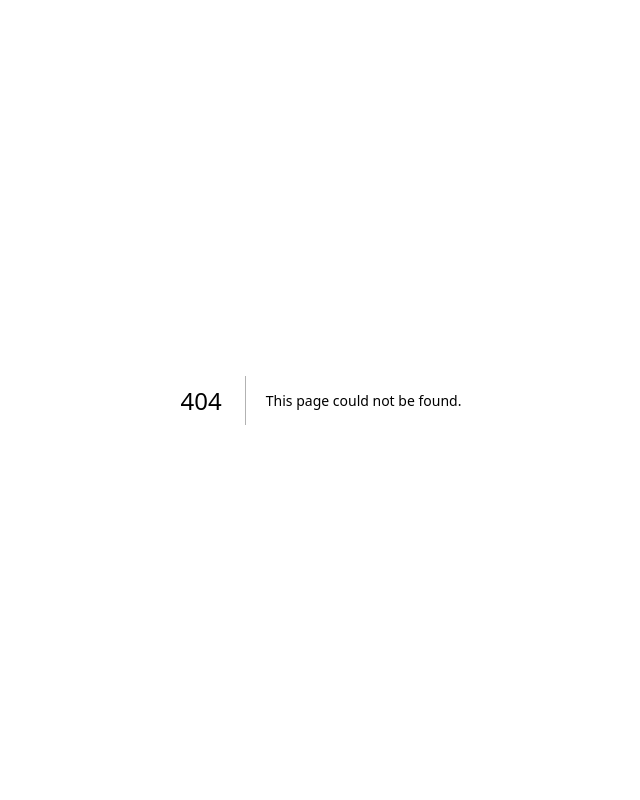
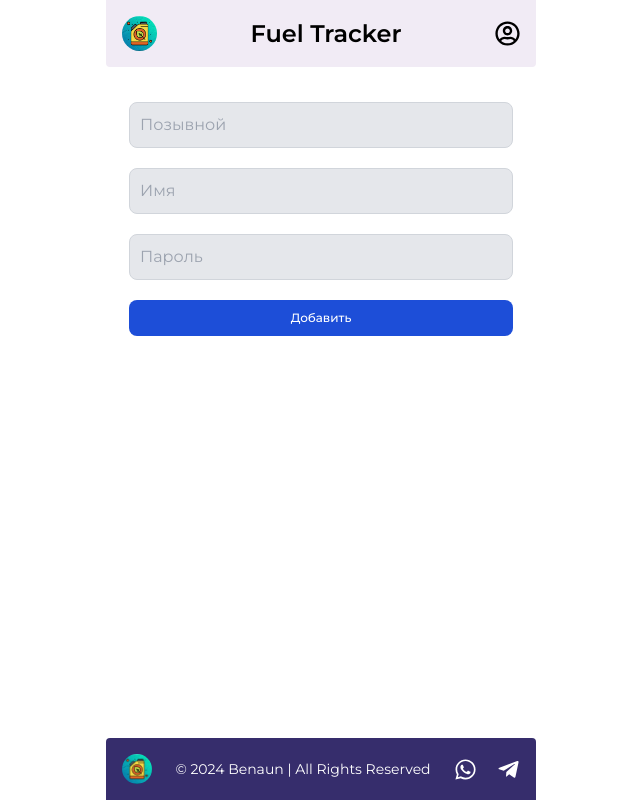
Before and after one commit to Benaun/Fuel_Tracker-fullstack-, a Next.js app in the folder client/: page /users/register in a window 1280 px wide. Before the commit this address had no page. Shown: the whole page, without its empty margins (319-959 px from the left). Built offline with nearby package versions, Linux system fonts and the light colour scheme; no server answers.

Commit message:
feat: add reg new user and users table

```diff
--- a/client/src/app/users/UsersTable.jsx
+++ b/client/src/app/users/UsersTable.jsx
@@ -9,18 +9,22 @@ import {
     TableHeader,
     TableRow,
 } from "@/components/ui/table"
-import { Heading } from "@/components/Heading";
+import { Skeleton } from "@/components/ui/skeleton"
 import { useGetAllUsers } from "@/hooks/useGetAllUsers";
+import Link from "next/link";
 
 export default function UsersTable() {
     const { data, isLoading } = useGetAllUsers();
 
     return (
         <div className="flex flex-wrap mx-auto w-full my-24 max-w-[430px] gap-4 justify-center">
-            {isLoading
-                ? <Heading title={'Данные загружаются...'} />
-                : <Table>
-                    <TableCaption>Таблица пользователей</TableCaption>
+            <Table>
+                <TableCaption>
+                    Таблица пользователей
+                    <Link href={"/users/register"}>
+                        <button>+</button>
+                    </Link>
+                </TableCaption>
                 <TableHeader>
                     <TableRow>
                         <TableHead>Поз</TableHead>
@@ -31,8 +35,19 @@ export default function UsersTable() {
                     </TableRow>
                 </TableHeader>
                 <TableBody>
-                        {data?.map((item) => (
-                            <TableRow key={item.userId}>
+                    {isLoading
+                        ? <TableRow>
+                            <TableCell><Skeleton className="h-4 w-[32px]" /></TableCell>
+                            <TableCell><Skeleton className="h-4 w-[57px]" /></TableCell>
+                            <TableCell><Skeleton className="h-4 w-[57px]" /></TableCell>
+                            <TableCell><Skeleton className="h-4 w-[60px]" /></TableCell>
+                            <TableCell><Skeleton className="h-4 w-[60px]" /></TableCell>
+                        </TableRow>
+                        : data.map((item) => (
+                            <TableRow
+                                key={item.userId}
+                                className="text-center"
+                            >
                                 <TableCell>{item.number}</TableCell>
                                 <TableCell>{item.name}</TableCell>
                                 <TableCell>{item.role}</TableCell>
@@ -42,11 +57,10 @@ export default function UsersTable() {
                                     <span>Del</span>
                                 </TableCell>
                             </TableRow>
-                        ))}
+                        ))
+                    }
                 </TableBody>
             </Table>
-            }
-
         </div>
     )
 }
--- /dev/null
+++ b/client/src/app/users/register/AddUserForm.jsx
@@ -0,0 +1,85 @@
+'use client'
+
+import { Button } from "@/components/Button"
+import { Heading } from "@/components/Heading"
+import { authService } from "@/services/auth.service"
+import { useMutation } from "@tanstack/react-query"
+import { useRouter } from "next/navigation"
+import { useForm } from "react-hook-form"
+import toast from "react-hot-toast"
+
+export default function AddUserForm() {
+    const { register, handleSubmit, reset } = useForm({
+        mode: 'onChange'
+    })
+    const router = useRouter()
+    const { mutate } = useMutation({
+        mutationKey: ['users'],
+        mutationFn: (data) => authService.register('register', data),
+        onSuccess() {
+            toast.success('Пользователь добавлен!')
+            reset()
+            router.push('/users')
+        },
+        onError() {
+            toast.error('Такой уже есть!')
+        }
+    })
+
+    const onSubmit = (data) => { mutate(data) }
+
+    return (
+        <div className="flex min-h-screen">
+            <form
+                className="max-w-sm mx-auto"
+                onSubmit={handleSubmit(onSubmit)}
+            >
+                <Heading title='Добавление нового пользователя' />
+                <div className="mb-5">
+                    <input type="string"
+                        className="bg-gray-200 border border-gray-300 text-gray-900 text-md rounded-lg focus:outline-none block w-full p-2.5"
+                        placeholder="Позывной"
+                        {...register('number',
+                            {
+                                require: 'Number is reqired'
+
+                            }
+                        )}
+                    />
+                </div>
+                <div className="mb-5">
+                    <input type="string"
+                        className="bg-gray-200 border border-gray-300 text-gray-900 text-md rounded-lg focus:outline-none block w-full p-2.5"
+                        placeholder="Имя"
+                        {...register('name',
+                            {
+                                require: 'Name is reqired'
+
+                            }
+                        )}
+                    />
+                </div>
+                <div className="mb-5">
+                    <input type="password"
+                        className="bg-gray-200 border border-gray-300 text-gray-900 text-md rounded-lg focus:outline-none block w-full p-2.5"
+                        placeholder="Пароль"
+                        {...register('password',
+                            {
+                                require: 'Password is reqired'
+
+                            }
+                        )}
+                    />
+                </div>
+
+                <div className="flex gap-7">
+                    <Button
+                        className="text-white bg-blue-700 hover:bg-blue-800 focus:ring-4 focus:outline-none focus:ring-blue-300 font-medium rounded-lg text-xs w-full px-5 py-2.5 text-center dark:bg-blue-600 dark:hover:bg-blue-700 dark:focus:ring-blue-800"
+                    >
+                        Добавить
+                    </Button>
+                </div>
+            </form>
+        </div>
+    )
+}
--- /dev/null
+++ b/client/src/app/users/register/page.jsx
@@ -0,0 +1,16 @@
+import { NO_INDEX_PAGE } from "@/constants/seo.constants";
+import UserLayout from "@/components/UserLayout";
+import AddUserForm from "./AddUserForm";
+
+export const metadata = {
+    title: 'Добавить пользователя',
+    ...NO_INDEX_PAGE
+}
+
+export default function AddUserPage() {
+    return (
+        <UserLayout>
+            <AddUserForm />
+        </UserLayout>
+    )
+}
```
Lines whose indentation alone changed are shown as unchanged.
